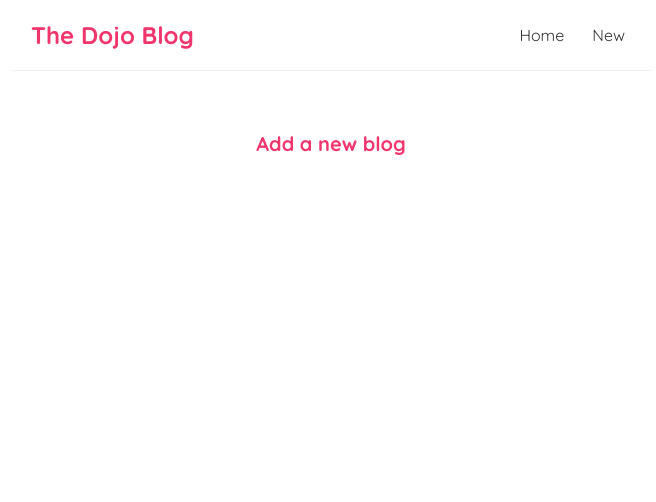
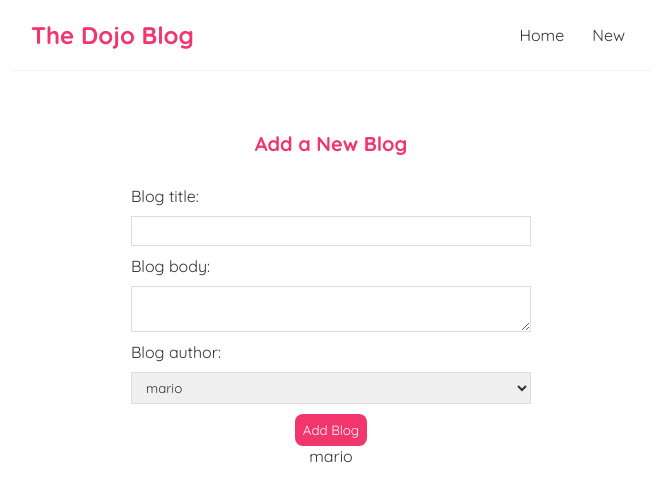
Before and after one commit to shreemaan-abhishek/dojo-blog, a React (Create React App) app: page /create in a window 1280 px wide. Shown: the top 502 px of the page, without its empty margins (309-965 px from the left). Built offline with nearby package versions, Linux system fonts and the light colour scheme.

Commit message:
create form for submitting a new blog

```diff
--- a/src/Create.js
+++ b/src/Create.js
@@ -1,7 +1,42 @@
+import { useState } from "react";
+
 const Create = () => {
-    return ( <div className="create">
-        <h2>Add a new blog</h2>
-    </div> );
+  const [title, setTitle] = useState('');
+  const [body, setBody] = useState('');
+  const [author, setAuthor] = useState('mario');
+
+  return (
+    <div className="create">
+      <h2>Add a New Blog</h2>
+      <form>
+        <label>Blog title:</label>
+        <input
+          type="text"
+          required
+          value={title}
+          onChange={(e) => setTitle(e.target.value)}
+        />
+        <label>Blog body:</label>
+        <textarea
+          required
+          value={body}
+          onChange={(e) => setBody(e.target.value)}
+        ></textarea>
+        <label>Blog author:</label>
+        <select
+          value={author}
+          onChange={(e) => setAuthor(e.target.value)}
+        >
+          <option value="mario">mario</option>
+          <option value="yoshi">yoshi</option>
+        </select>
+        <button>Add Blog</button>
+        <p>{title} </p>
+        <p>{body}</p>
+        <p>{author}</p>
+      </form>
+    </div>
+  );
 }
 
 export default Create;
```
